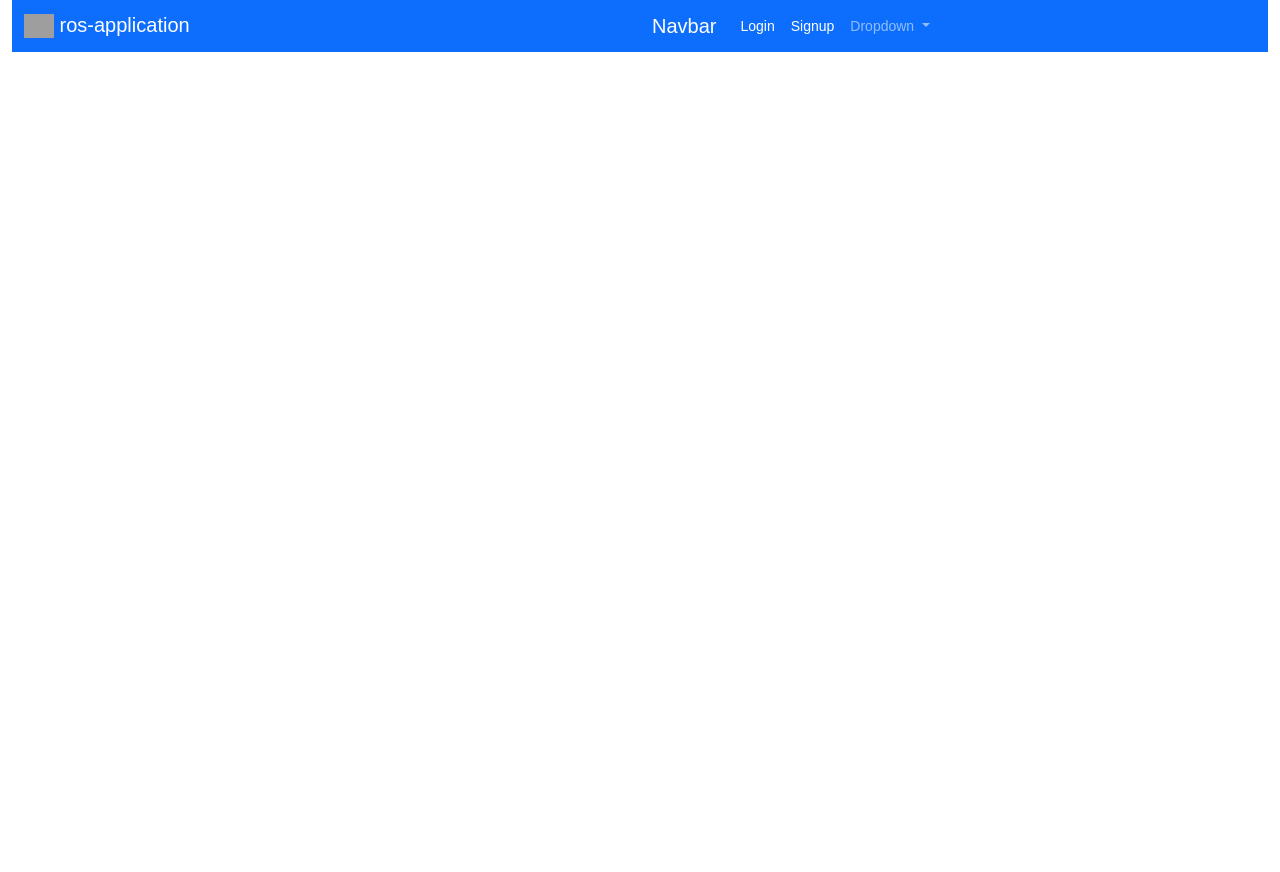
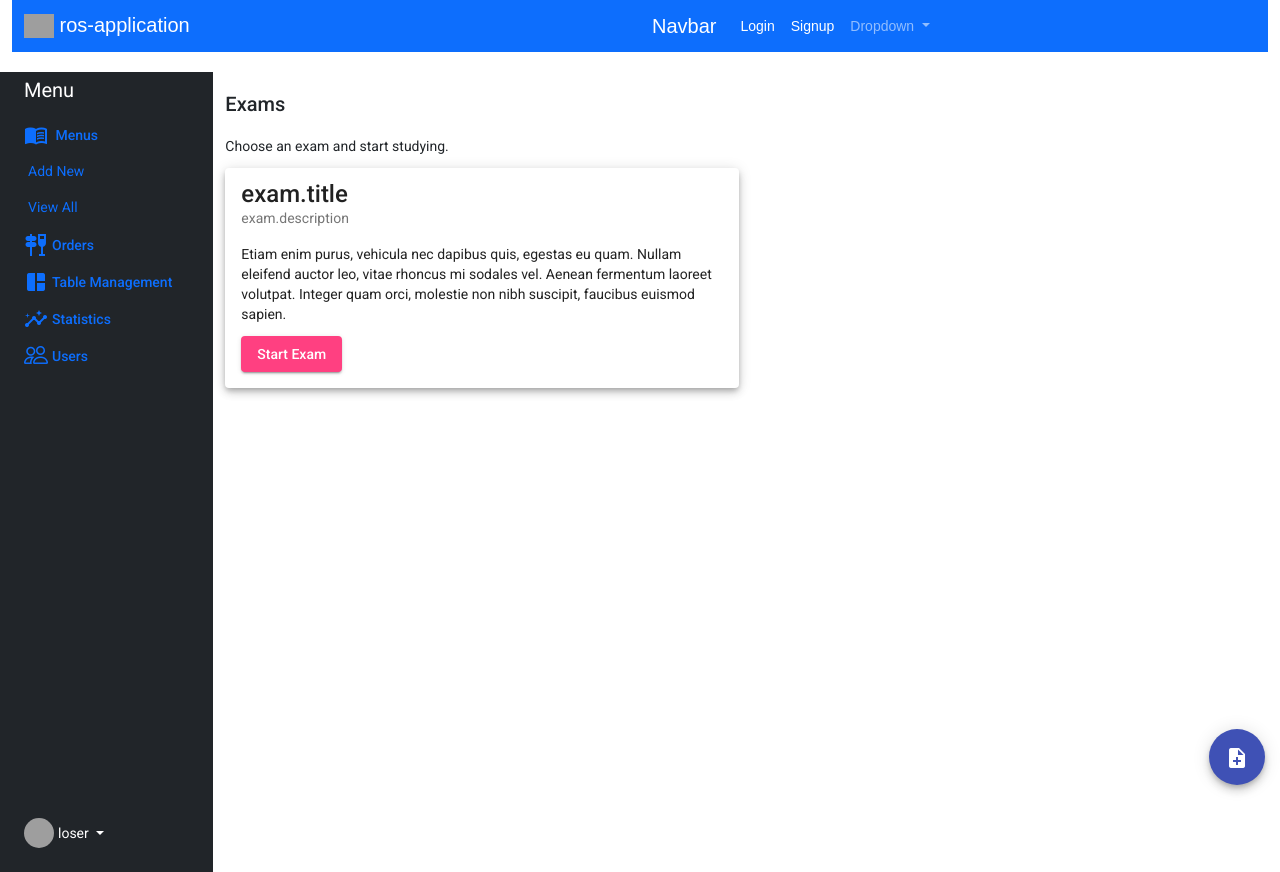
Before and after one commit to michaelchiumya/ros-fe, an Angular app: page /dashboard/order in a window 1280 px wide. Before the commit this address led to /. Before the commit the page ends 800 px from the top, so only its background shows below. Built offline with nearby package versions, Linux system fonts and the light colour scheme; grey boxes are pictures that could not be loaded.

Commit message:
added order view

```diff
--- a/src/app/app.module.ts
+++ b/src/app/app.module.ts
@@ -30,6 +30,7 @@ import { ItemComponent } from './protected/item/item.component';
 import { TableComponent } from './protected/table/table.component';
 import { AddTableComponent } from './protected/add-table/add-table.component';
 import { MenuItemsComponent } from './protected/menu-items/menu-items.component';
+import { OrderComponent } from './protected/order/order.component';
 
 
 
@@ -46,7 +47,8 @@ import { MenuItemsComponent } from './protected/menu-items/menu-items.component'
     ItemComponent,
     TableComponent,
     AddTableComponent,
-    MenuItemsComponent
+    MenuItemsComponent,
+    OrderComponent
 
 
   ],
--- a/src/app/protected/dashboard/dashboard.component.html
+++ b/src/app/protected/dashboard/dashboard.component.html
@@ -25,7 +25,7 @@
            </li>
 
           <li>
-            <button mat-button [class]="['nav-link', 'px-0', 'align-middle']">
+            <button mat-button [class]="['nav-link', 'px-0', 'align-middle']" routerLink="order">
               <mat-icon aria-hidden="false" aria-label="Example home icon">tapas</mat-icon>
               <span class="ms-1 d-none d-sm-inline">Orders</span>
             </button>
--- /dev/null
+++ b/src/app/protected/order/order.component.css
@@ -0,0 +1,22 @@
+div.exams {
+  display: grid;
+  grid-template-columns: 1fr 1fr;
+  grid-gap: 15px;
+}
+
+button.new-exam {
+  position: fixed;
+  bottom: 15px;
+  right: 15px;
+}
+div.view-container {
+  padding: 15px;
+  margin: 0 auto;
+  max-width: 940px;
+}
+
+@media (max-width: 720px) {
+  div.exams {
+    grid-template-columns: 1fr;
+  }
+}
--- /dev/null
+++ b/src/app/protected/order/order.component.html
@@ -0,0 +1,24 @@
+<h2>Exams</h2>
+<p>Choose an exam and start studying.</p>
+<div class="exams">
+
+  <mat-card class="example-card" class="mat-elevation-z5">
+    <mat-card-content>
+      <mat-card-title>exam.title</mat-card-title>
+      <mat-card-subtitle>exam.description</mat-card-subtitle>
+      <p>
+        Etiam enim purus, vehicula nec dapibus quis, egestas eu quam.
+        Nullam eleifend auctor leo, vitae rhoncus mi sodales vel.
+        Aenean fermentum laoreet volutpat. Integer quam orci,
+        molestie non nibh suscipit, faucibus euismod sapien.
+      </p>
+      <button mat-raised-button color="accent">Start Exam</button>
+    </mat-card-content>
+  </mat-card>
+
+
+</div>
+<button mat-fab color="primary"
+        class="new-exam" routerLink="/new-exam">
+  <i class="material-icons">note_add</i>
+</button>
--- /dev/null
+++ b/src/app/protected/order/order.component.ts
@@ -0,0 +1,15 @@
+import { Component, OnInit } from '@angular/core';
+
+@Component({
+  selector: 'app-order',
+  templateUrl: './order.component.html',
+  styleUrls: ['./order.component.css']
+})
+export class OrderComponent implements OnInit {
+
+  constructor() { }
+
+  ngOnInit(): void {
+  }
+
+}
```
Also changed, not shown: src/app/app-routing.module.ts (+6 -3 lines), 1 other file (tests, documents, lock files or other folders).
